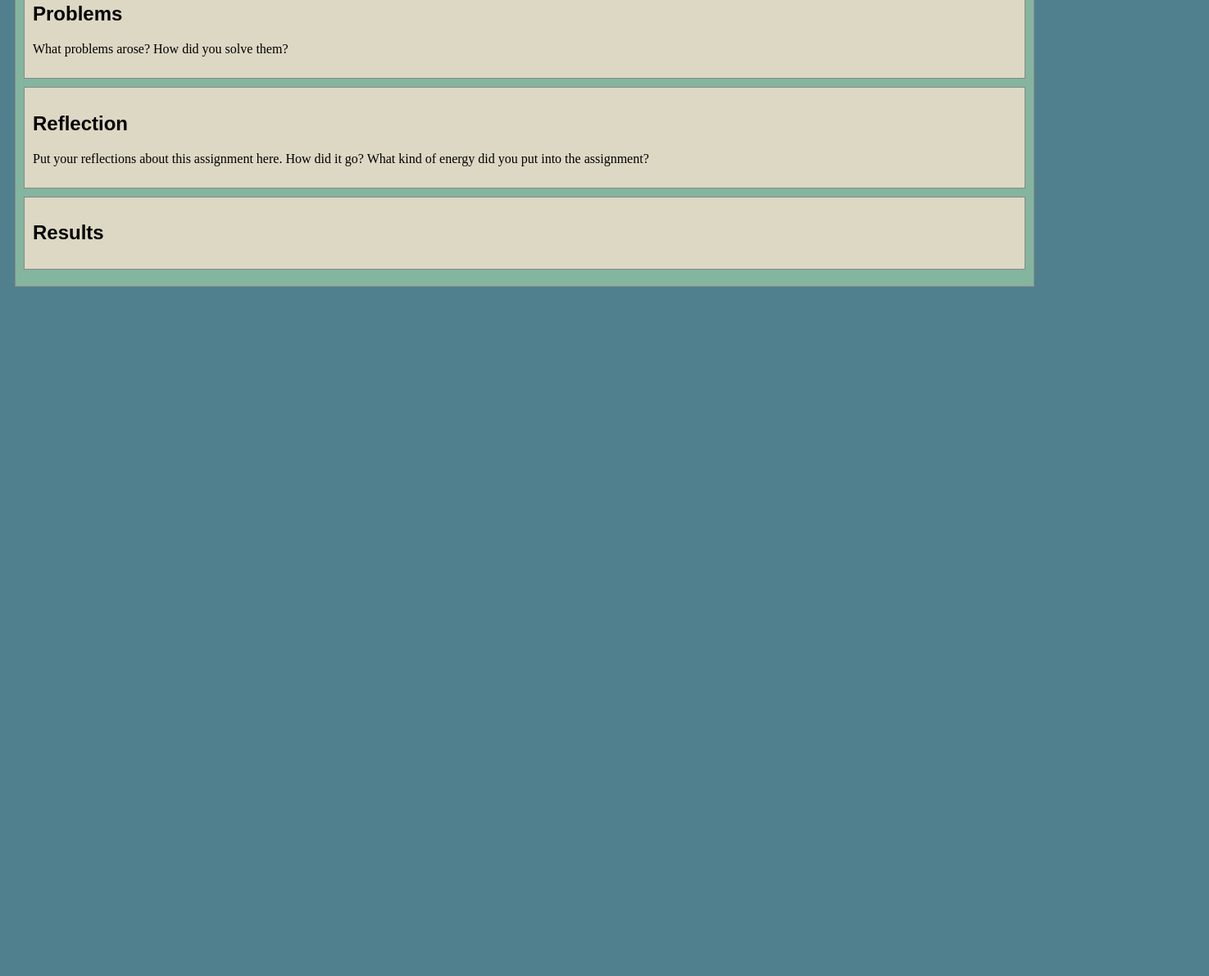
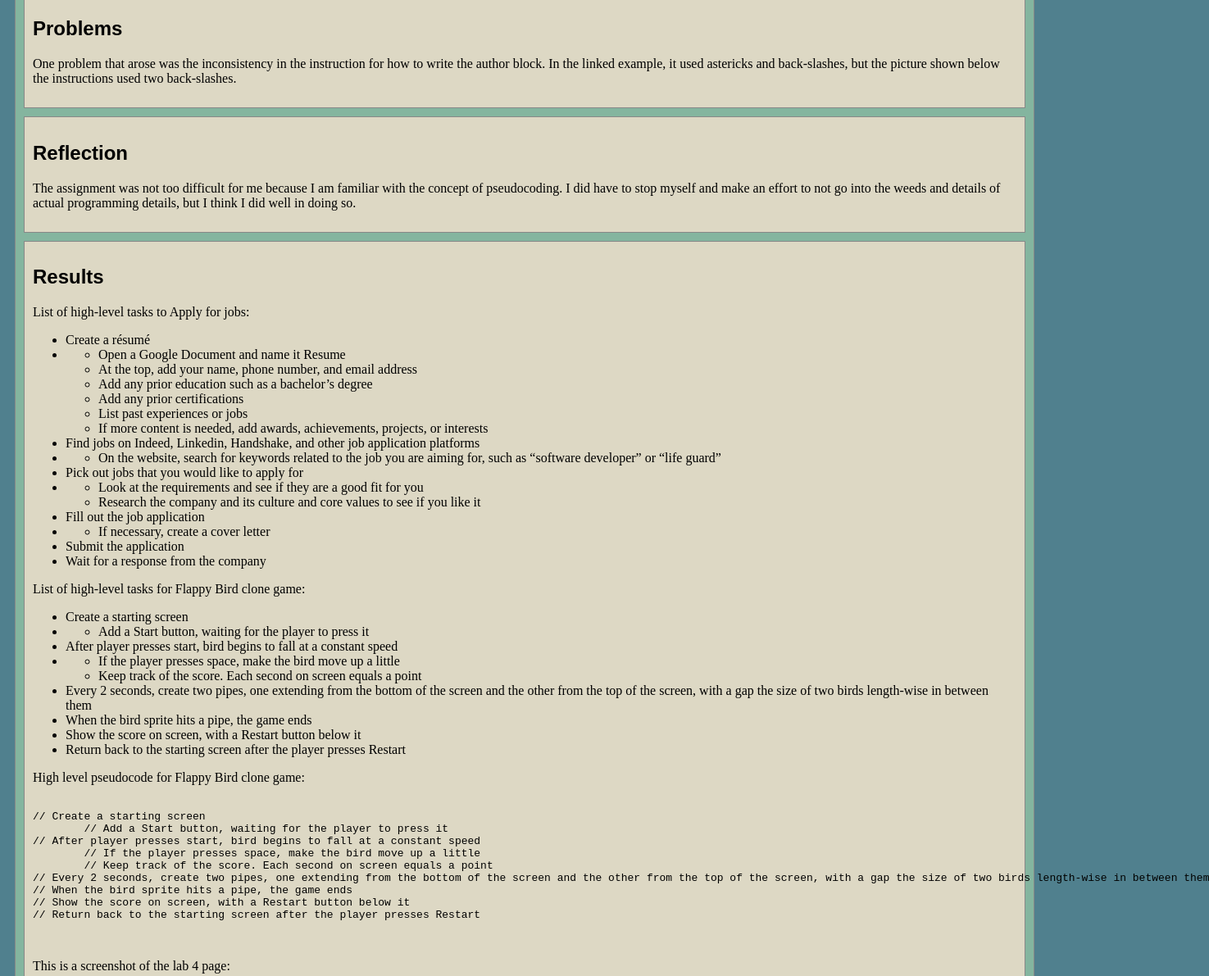
Before and after one commit to cwong788/art101, a plain HTML site: page lab4/index.html in a window 1280 px wide. Shown: the part 273-1464 px from the top of the page at 82% size, 1475 px wide, since content can reach past the window. Before the commit the page ends 800 px from the top, so only its background shows below. Drawn offline with nearby package versions, Linux system fonts and the light colour scheme.

Commit message:
Lab 4 Submission
- Did list of tasks to apply for jobs
- Did list of tasks to make Flappy Bird clone game
- Converted list to pseudocode for game
- Filled out the results, challenges, problems, reflection section
- Added a screenshot of the lab 4 page in browser

```diff
--- a/lab4/css/lab.css
+++ b/lab4/css/lab.css
@@ -7,3 +7,8 @@
     border: solid 1px #888;
     background-color: #DDD8C4;
   }
+
+.self-photo {
+    margin: 10px;
+    max-width: 500px;
+  }
--- a/lab4/index.html
+++ b/lab4/index.html
@@ -2,7 +2,7 @@
 <html>
 <head>
 	<!-- This title is used for tabs and bookmarks -->
-	<title>Lab X - Subject/Topic</title>
+	<title>Lab 4 Pseudocoding and Problem-solving</title>
 
 	<!-- Use UTF character set, a good idea with any webpage -->
   	<meta charset="UTF-8" />
@@ -23,25 +23,85 @@
 	<!-- Style this page by changing the CSS in ../css/site.css or css/lab.css -->
 	<main id="content">
 		<section>
-			<h1>Lab X - Subject/Topic</h1>
+			<h1>Lab 4 Pseudocoding and Problem-solving</h1>
 			<div class="minor-section">
 					<h2>Challenge</h2>
-					<p>Restate the challenge of the lab here.</p>
+					<p>The challenge of this lab was to practice problem solving and writing pseudocode for a task and a simple game. The goal was to write the tasks from a high-level without going into the nitty-gritty weeds.</p>
 			</div>
 
 			<div class="minor-section">
 					<h2>Problems</h2>
-					<p>What problems arose? How did you solve them? </p>
+					<p>One problem that arose was the inconsistency in the instruction for how to write the author block. In the linked example, it used astericks and back-slashes, but the picture shown below the instructions used two back-slashes.</p>
 			</div>
 
 			<div class="minor-section">
 					<h2>Reflection</h2>
-					<p>Put your reflections about this assignment here. How did it go? What kind of energy did you put into the assignment? </p>
+					<p>The assignment was not too difficult for me because I am familiar with the concept of pseudocoding. I did have to stop myself and make an effort to not go into the weeds and details of actual programming details, but I think I did well in doing so.</p>
 			</div>
 
 			<div class="minor-section">
 					<h2>Results</h2>
-					<div id="output"></div>
+					<div id="output">
+						<p>List of high-level tasks to Apply for jobs:</p>
+						<ul>
+							<li>Create a résumé</li>
+							<li>
+								<ul>
+									<li>Open a Google Document and name it Resume</li>
+									<li>At the top, add your name, phone number, and email address</li>
+									<li>Add any prior education such as a bachelor’s degree</li>
+									<li>Add any prior certifications</li>
+									<li>List past experiences or jobs</li>
+									<li>If more content is needed, add awards, achievements, projects, or interests</li>
+								</ul>
+							</li>
+							<li>Find jobs on Indeed, Linkedin, Handshake, and other job application platforms</li>
+							<li><ul><li>On the website, search for keywords related to the job you are aiming for, such as “software developer” or “life guard”</li></ul></li>
+							<li>Pick out jobs that you would like to apply for</li>
+							<li>
+								<ul>
+									<li>Look at the requirements and see if they are a good fit for you</li>
+									<li>Research the company and its culture and core values to see if you like it</li>
+								</ul>
+							</li>
+							<li>Fill out the job application</li>
+							<li><ul><li>If necessary, create a cover letter</li></ul></li>
+							<li>Submit the application</li>
+							<li>Wait for a response from the company</li>
+						</ul>
+						<p>List of high-level tasks for Flappy Bird clone game:</p>
+						<uL>
+							<li>Create a starting screen</li>
+							<li><ul><li>Add a Start button, waiting for the player to press it</li></ul></li>
+							<li>After player presses start, bird begins to fall at a constant speed</li>
+							<li>
+								<ul>
+									<li>If the player presses space, make the bird move up a little</li>
+									<li>Keep track of the score. Each second on screen equals a point </li>
+								</ul>
+							</li>
+							<li>Every 2 seconds, create two pipes, one extending from the bottom of the screen and the other from the top of the screen, with a gap the size of two birds length-wise in between them</li>
+							<li>When the bird sprite hits a pipe, the game ends</li>
+							<li>Show the score on screen, with a Restart button below it</li>
+							<li>Return back to the starting screen after the player presses Restart</li>
+						</uL>
+						<p>High level pseudocode for Flappy Bird clone game:</p>
+						<pre>
+							<code>
+// Create a starting screen
+	// Add a Start button, waiting for the player to press it
+// After player presses start, bird begins to fall at a constant speed
+	// If the player presses space, make the bird move up a little
+	// Keep track of the score. Each second on screen equals a point
+// Every 2 seconds, create two pipes, one extending from the bottom of the screen and the other from the top of the screen, with a gap the size of two birds length-wise in between them
+// When the bird sprite hits a pipe, the game ends
+// Show the score on screen, with a Restart button below it
+// Return back to the starting screen after the player presses Restart
+							</code>
+						</pre>
+						<p>This is a screenshot of the lab 4 page:</p>
+						<img class="self-photo" src="./img/lab4screenshot.png">
+					</div>
 			</div>
 		</section>
 		<nav id="links">
```
Also changed, not shown: lab4/js/lab.js (+14 -3 lines), lab4/img/lab4screenshot.png (added).
